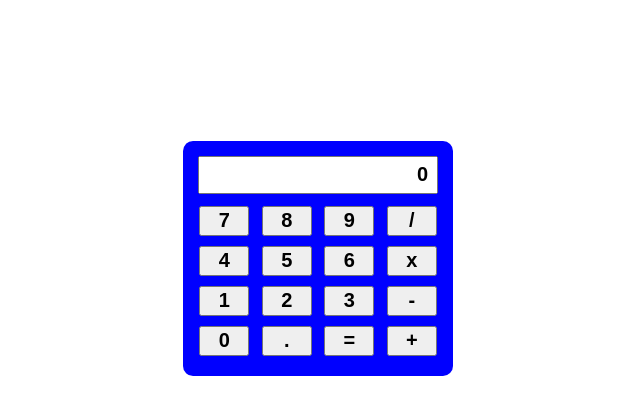
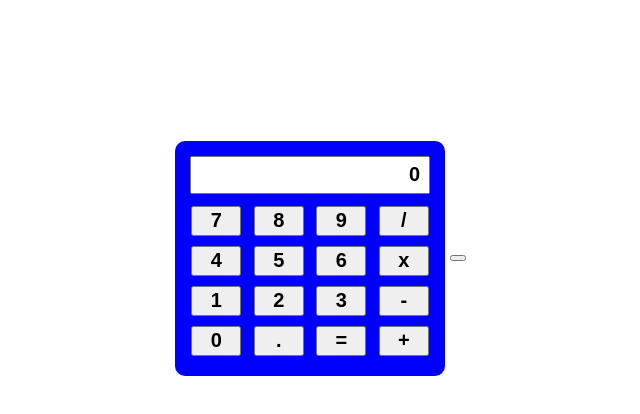
Before and after one commit to fribeiro86/git-pag, a plain HTML site: page calculadora.html in a window 1280 px wide. Shown: the whole page, without its empty margins (322-962 px from the left). Drawn offline with Linux system fonts and the light colour scheme.

Commit message:
Calc
Atualizar

```diff
--- a/calculadora.html
+++ b/calculadora.html
@@ -101,6 +101,7 @@
 
 
         </div>
+        <button onclick="alert('Oi, tudo bem')"></button>
 
     </div>
 
```
